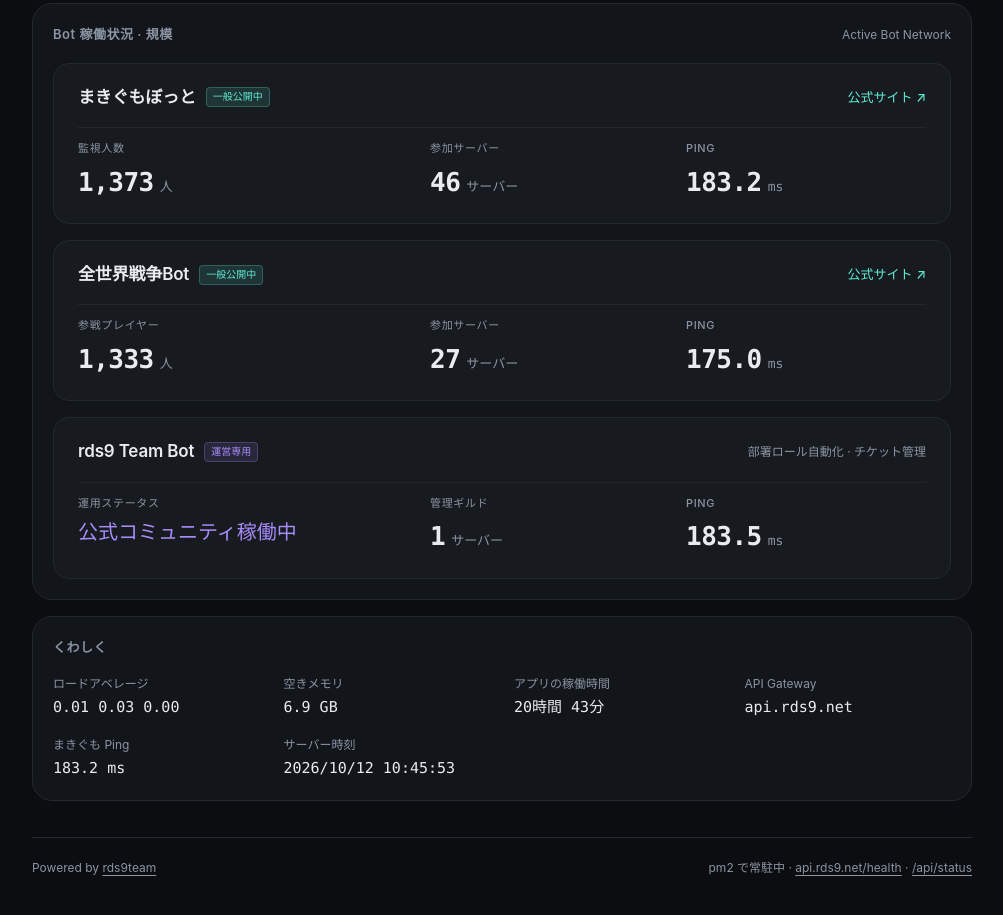
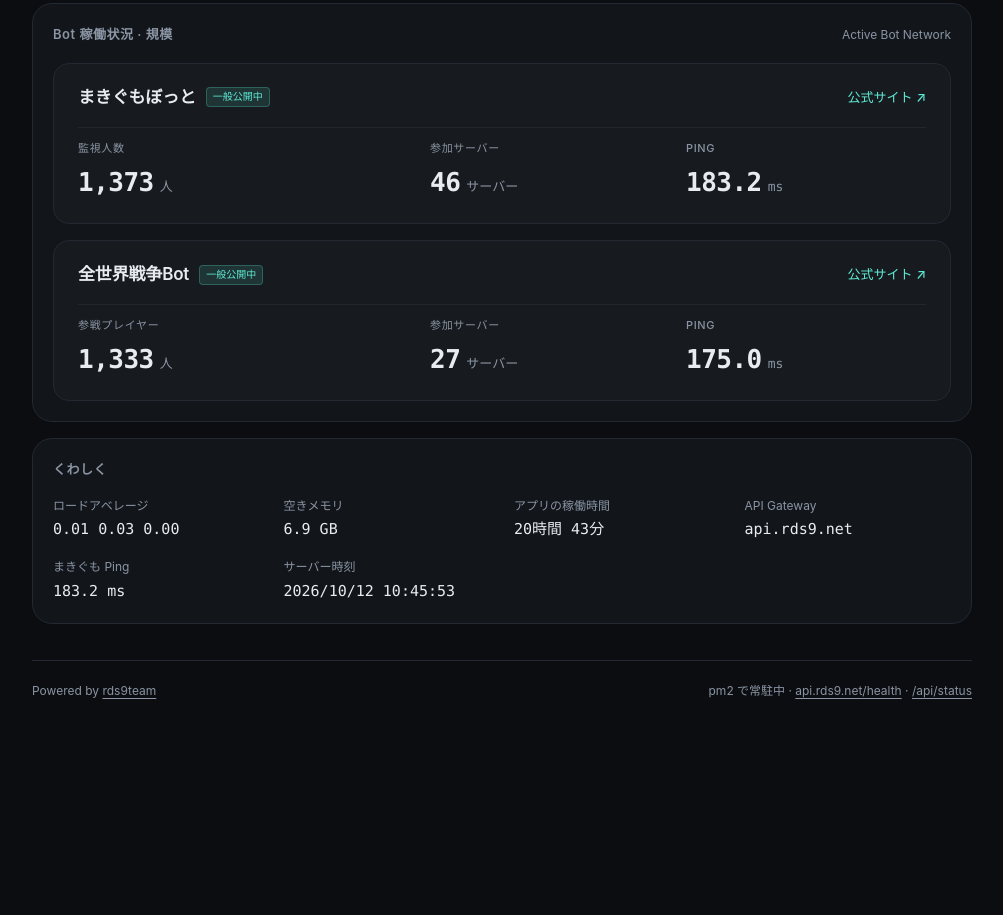
Before and after one commit to rds9team/health, a plain HTML site: page index.html in a window 1280 px wide. Shown: the part 569-1484 px from the top of the page, without its empty margins (138-1141 px from the left). After the commit the page ends 1317 px from the top, so only its background shows below. Drawn offline with Linux system fonts and the light colour scheme; no server answers.

Commit message:
style: remove rds9 Team Bot section from public status showcase

```diff
--- a/app.js
+++ b/app.js
@@ -144,13 +144,7 @@ function render(data) {
   if ($('bot-war-guilds')) $('bot-war-guilds').textContent = warGuilds;
   if ($('bot-war-ping')) $('bot-war-ping').textContent = warPing;
 
-  // TeamBot
-  const team = data.services?.rds9teambot;
-  if (team && team.status === 'online') {
-    const tPing = team.latency_ms !== undefined ? team.latency_ms.toFixed(1) : '183.5';
-    if ($('bot-teambot-ping')) $('bot-teambot-ping').textContent = tPing;
-    if ($('teambot-status')) $('teambot-status').textContent = `稼働中 (Ping ${tPing}ms)`;
-  }
+
 
   // App Uptime
   const procUp = data.processUptimeSec || data.uptime_seconds || uptimeSec;
--- a/index.html
+++ b/index.html
@@ -135,31 +135,6 @@
               </div>
             </div>
           </div>
-
-          <!-- rds9 Team Bot -->
-          <div class="bot-card">
-            <div class="bot-header">
-              <div class="bot-title-group">
-                <span class="bot-name">rds9 Team Bot</span>
-                <span class="badge-internal">運営専用</span>
-              </div>
-              <span class="bot-subnote">部署ロール自動化 · チケット管理</span>
-            </div>
-            <div class="bot-metrics">
-              <div class="metric-item main-metric">
-                <span class="metric-label">運用ステータス</span>
-                <span class="metric-val" style="color: var(--accent-2); font-size: 20px;">公式コミュニティ稼働中</span>
-              </div>
-              <div class="metric-item">
-                <span class="metric-label">管理ギルド</span>
-                <span class="metric-val"><strong>1</strong> <span class="unit">サーバー</span></span>
-              </div>
-              <div class="metric-item">
-                <span class="metric-label">Ping</span>
-                <span class="metric-val"><strong id="bot-teambot-ping">—</strong> <span class="unit">ms</span></span>
-              </div>
-            </div>
-          </div>
         </div>
       </article>
 
```
